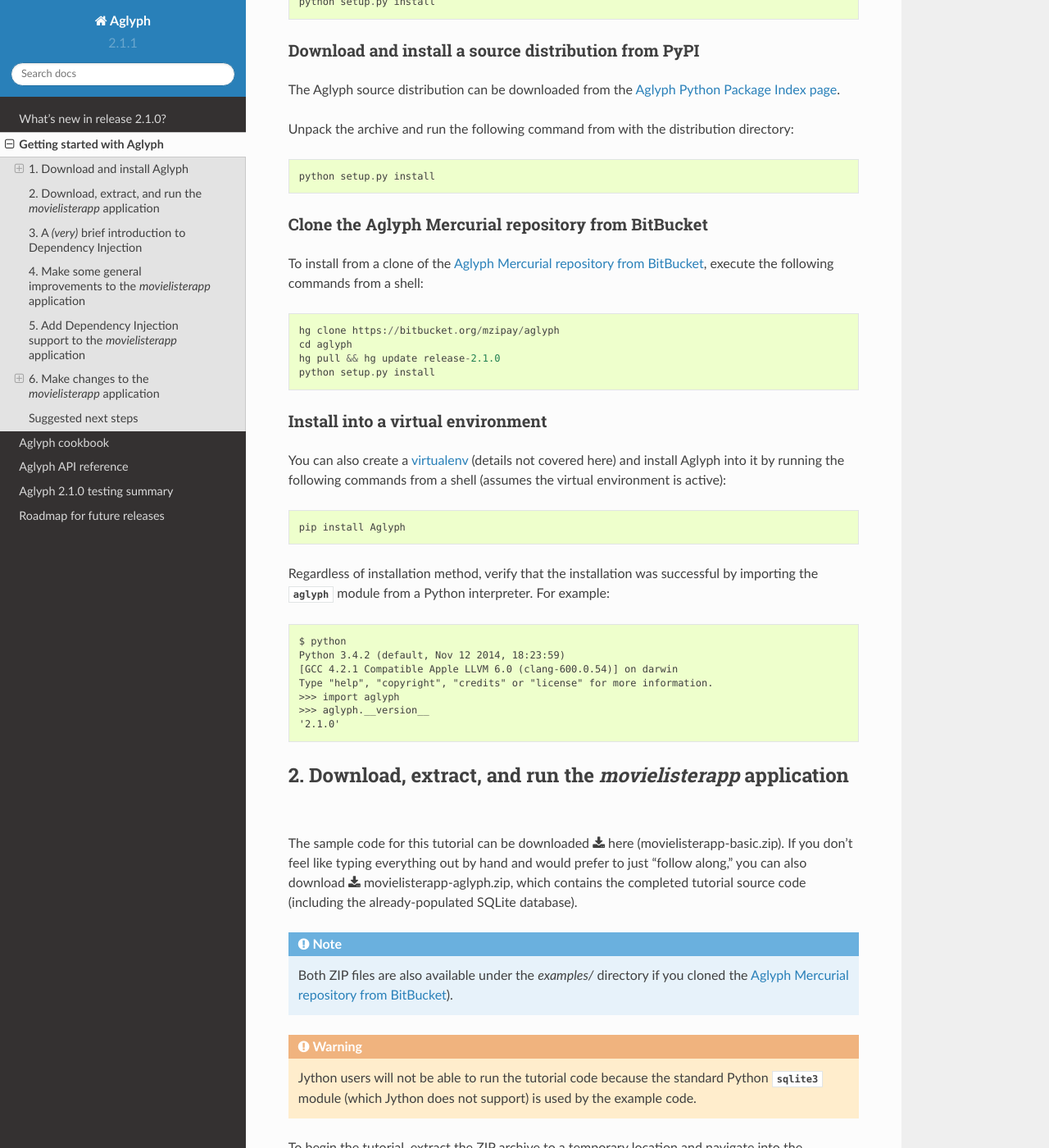
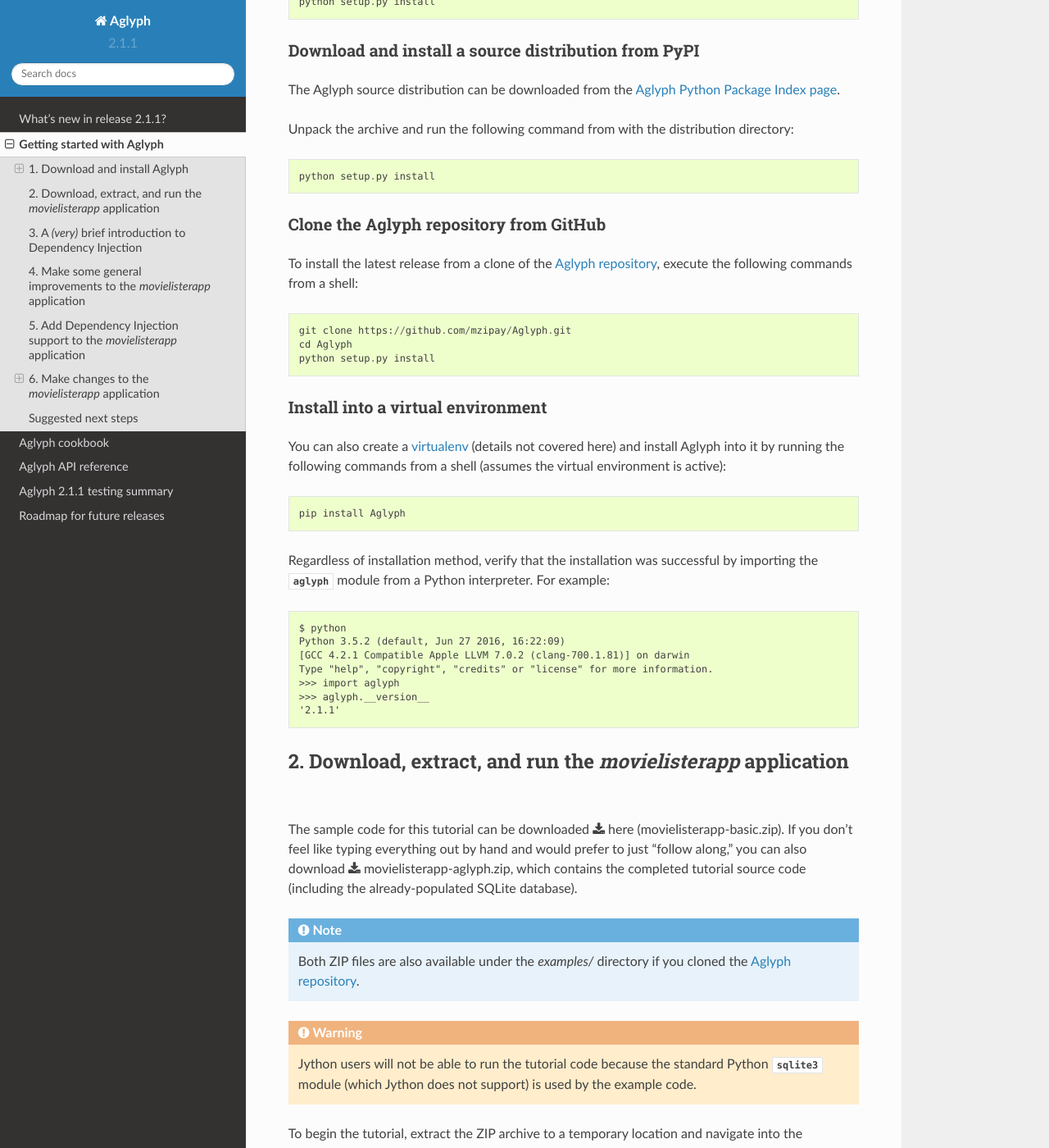
Before and after one commit to mzipay/Aglyph, a Sphinx documentation site: the page built from doc/source/get-started.rst, in a window 1280 px wide and 1400 px high, scrolled down 1106 px. Shown: the whole window at 82% size. Built offline with Sphinx 7.4.7 and the Read the Docs theme 2.0.0, drawn with Linux system fonts in a browser that asks for light colours; some of the changed text lies outside the part shown.

```diff
--- a/doc/source/cookbook-understanding.rst
+++ b/doc/source/cookbook-understanding.rst
@@ -10,8 +10,7 @@ Aglyph supports Python 2 and 3 (CPython), PyPy, Stackless, IronPython, and Jytho
 =================================================================================
 
 The single Aglyph distribution and API is 100% compatible across Python
-language versions 2.7 - 3.4 (excluding 3.0) and the implementations listed
-below:
+language versions 2.7 and 3.3+, and the implementations listed below:
 
 * `CPython <http://www.python.org/>`_
 * `PyPy <http://pypy.org/>`_
--- a/doc/source/get-started.rst
+++ b/doc/source/get-started.rst
@@ -65,16 +65,15 @@ directory::
 
    python setup.py install
 
-Clone the Aglyph Mercurial repository from BitBucket
-----------------------------------------------------
+Clone the Aglyph repository from GitHub
+---------------------------------------
 
-To install from a clone of the `Aglyph Mercurial repository from BitBucket
-<https://bitbucket.org/mzipay/aglyph>`_, execute the following commands from a
+To install the latest release from a clone of the `Aglyph repository
+<https://github.com/mzipay/Aglyph>`_, execute the following commands from a
 shell::
 
-   hg clone https://bitbucket.org/mzipay/aglyph
-   cd aglyph
-   hg pull && hg update release-2.1.0
+   git clone https://github.com/mzipay/Aglyph.git
+   cd Aglyph
    python setup.py install
 
 Install into a virtual environment
@@ -90,12 +89,12 @@ Regardless of installation method, verify that the installation was successful
 by importing the :mod:`aglyph` module from a Python interpreter. For example::
 
    $ python
-   Python 3.4.2 (default, Nov 12 2014, 18:23:59)
-   [GCC 4.2.1 Compatible Apple LLVM 6.0 (clang-600.0.54)] on darwin
+   Python 3.5.2 (default, Jun 27 2016, 16:22:09)
+   [GCC 4.2.1 Compatible Apple LLVM 7.0.2 (clang-700.1.81)] on darwin
    Type "help", "copyright", "credits" or "license" for more information.
    >>> import aglyph
    >>> aglyph.__version__
-   '2.1.0'
+   '2.1.1'
 
 2. Download, extract, and run the *movielisterapp* application
 ==============================================================
@@ -110,8 +109,7 @@ tutorial source code (including the already-populated SQLite database).
 
 .. note::
    Both ZIP files are also available under the *examples/* directory if you
-   cloned the `Aglyph Mercurial repository from BitBucket
-   <https://bitbucket.org/mzipay/aglyph>`_).
+   cloned the `Aglyph repository <https://github.com/mzipay/Aglyph>`_.
 
 .. warning::
    Jython users will not be able to run the tutorial code because the standard
--- a/doc/source/index.rst
+++ b/doc/source/index.rst
@@ -4,10 +4,10 @@ Aglyph --- Dependency Injection for Python
 
 :Release: |release|
 
-Aglyph is a Dependency Injection framework for Python 2.7+, supporting type 2
+Aglyph is a Dependency Injection framework for Python, supporting type 2
 (setter) and type 3 (constructor) injection.
 
-Aglyph runs on `CPython <http://www.python.org/>`_ 2.7 and 3.1 - 3.4, and on
+Aglyph runs on `CPython <http://www.python.org/>`_ 2.7 and 3.3+, and on
 recent versions of the `PyPy <http://pypy.org/>`_,
 `Jython <http://www.jython.org/>`_, `IronPython <http://ironpython.net/>`_, and
 `Stackless Python <http://www.stackless.com/>`_ variants. See :doc:`testing`
@@ -57,7 +57,7 @@ The Aglyph version is always defined as the ``__version__`` member of the
 
 >>> import aglyph
 >>> aglyph.__version__
-'2.1.0+doc.1'
+'2.1.1'
 
 The :download:`Aglyph context DTD <../../resources/aglyph-context.dtd>`
 includes the Aglyph version in the filename and in a header comment.
--- a/doc/source/testing-2_0_0.rst
+++ b/doc/source/testing-2_0_0.rst
@@ -92,9 +92,3 @@ Aglyph 2.0.0 testing summary
 +---------+-----------------------------------------------------------------------------------------------------------------------------------------------------+
 |         | Java-1.7.0_17-Java_HotSpot-TM-_Client_VM,_23.7-b01,_Oracle_Corporation-on-Windows_7-6.1-x86 Java HotSpot(TM) Client VM (Oracle Corporation)         |
 +---------+-----------------------------------------------------------------------------------------------------------------------------------------------------+
-
-Previous releases of Aglyph
-===========================
-
-* :doc:`testing-1_1_1`
-* :doc:`testing-1_1_0`
```
Also changed, not shown: other parts of doc/source/get-started.rst (+3 -3 lines), doc/source/testing-2_1_0.rst (added, +119 -0 lines), doc/source/testing.rst (+55 -80 lines), doc/source/whats-new-2_1_0.rst (added, +26 -0 lines), doc/source/whats-new.rst (+8 -23 lines).
